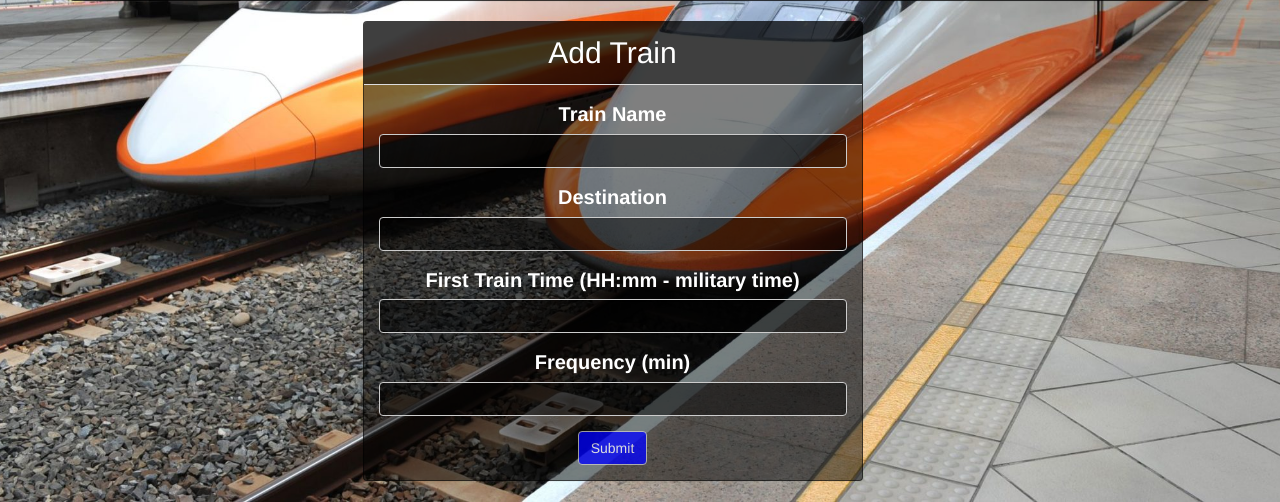
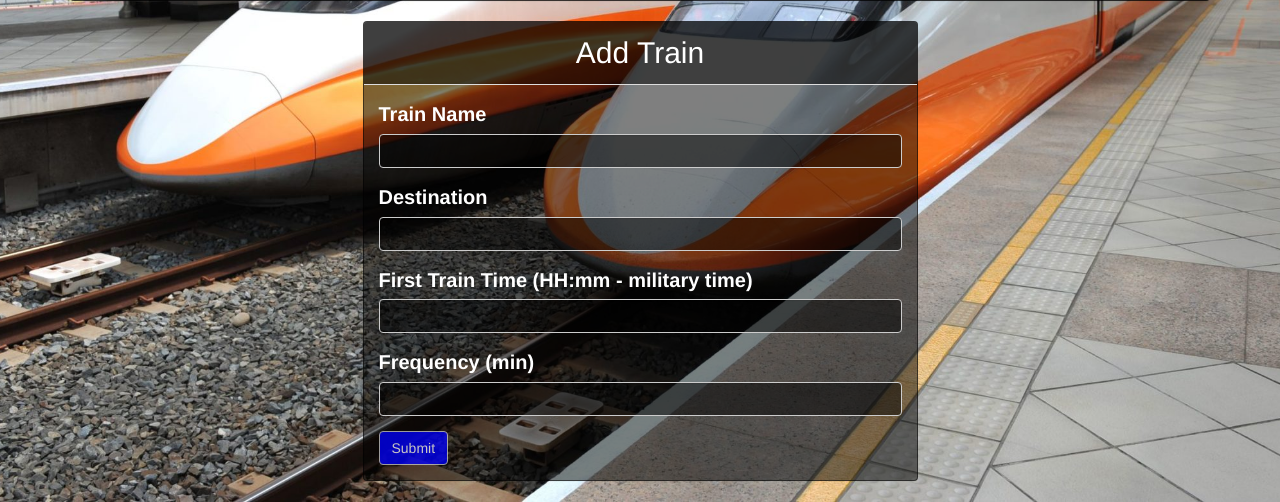
Before and after one commit to rixgithub/Train-Scheduler, a PHP site: page / in a window 1280 px wide. Shown: the part 499-1001 px from the top of the page. Run offline with PHP 8.4, Linux system fonts and the light colour scheme; some libraries are stand-ins or nearby versions.

Commit message:
styled form

```diff
--- a/index.html
+++ b/index.html
@@ -50,9 +50,9 @@
 			<div class="col-xs-3"></div>
 
 			<div class="col-xs-6">
-				<div class="panel panel-default" id="addTrainForm">
+				<div class="panel panel-default">
 					<!-- Default panel contents -->
-					<div class="panel-heading">Add Train</div>
+					<div class="panel-heading" id="addFormHeading">Add Train</div>
 						<div class="panel-body">
 							<form>
 								<div class="form-group">
--- a/style.css
+++ b/style.css
@@ -49,13 +49,8 @@ label {
 	color: white;
 }
 
-#addTrainRow {
+#addFormHeading {
 	text-align: center;
-}
-
-#addTrainForm {
-	text-align: center;
-	max-width: 500px;
 }
 
 .btn {
```
